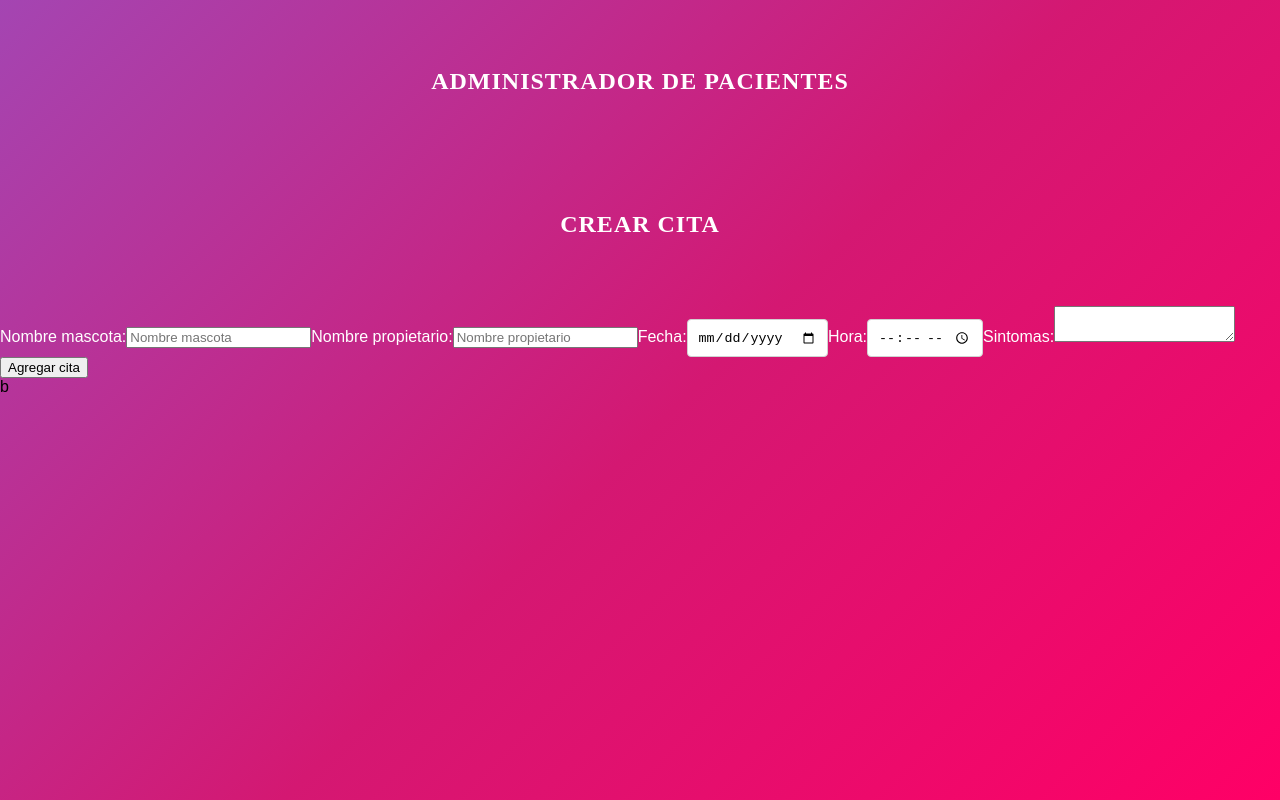
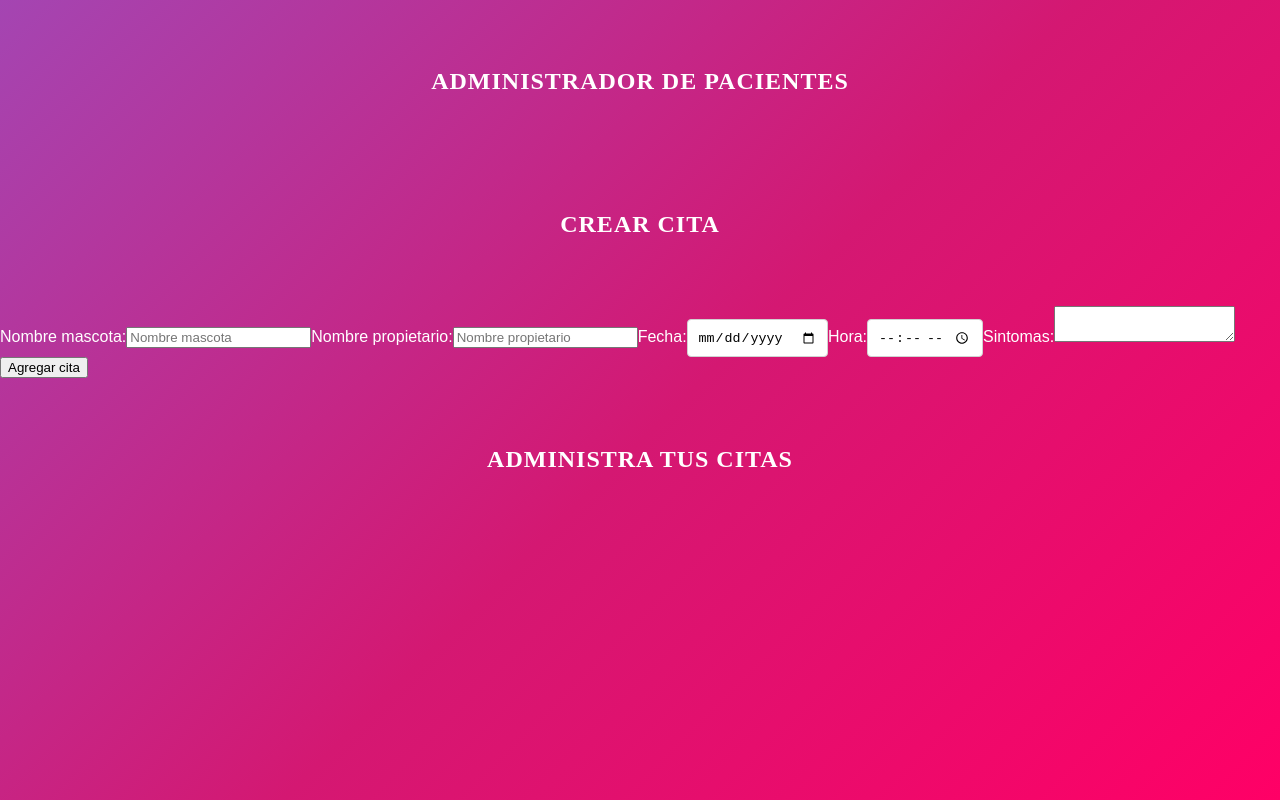
Before and after one commit to hijuliancode/01-react-aplicacion-citas, a React (Create React App) app: page / in a window 1280 px wide. Built offline with nearby package versions, Linux system fonts and the light colour scheme; the HTML template or start-up script is replaced by a standard one.

Commit message:
Mostrando las Citas

```diff
--- a/src/App.js
+++ b/src/App.js
@@ -1,5 +1,6 @@
 import React, { Fragment, useState } from 'react';
 import Formulario from "./components/Formulario";
+import Cita from "./components/Cita";
 
 function App() {
   // Lista de citas
@@ -20,7 +21,17 @@
           <div className="one-half column">
             <Formulario crearCita={crearCita} />
           </div>
-          <div className="one-half column">b</div>
+          <div className="one-half column">
+            <h2>Administra tus citas</h2>
+            {
+              citas.map(cita => (
+                <Cita
+                  key={cita.id}
+                  cita={cita}
+                />
+              ))
+            }
+          </div>
         </div>
       </div>
     </Fragment>
--- /dev/null
+++ b/src/components/Cita.js
@@ -0,0 +1,13 @@
+import React from 'react'
+
+const Cita = ({cita}) => (
+  <div className="cita">
+    <p>Mascota: <span>{cita.mascota}</span></p>
+    <p>Dueño: <span>{cita.propietario}</span></p>
+    <p>Fecha: <span>{cita.fecha}</span></p>
+    <p>Hora: <span>{cita.hora}</span></p>
+    <p>Sintomas: <span>{cita.sintomas}</span></p>
+  </div>
+)
+
+export default Cita;
```
